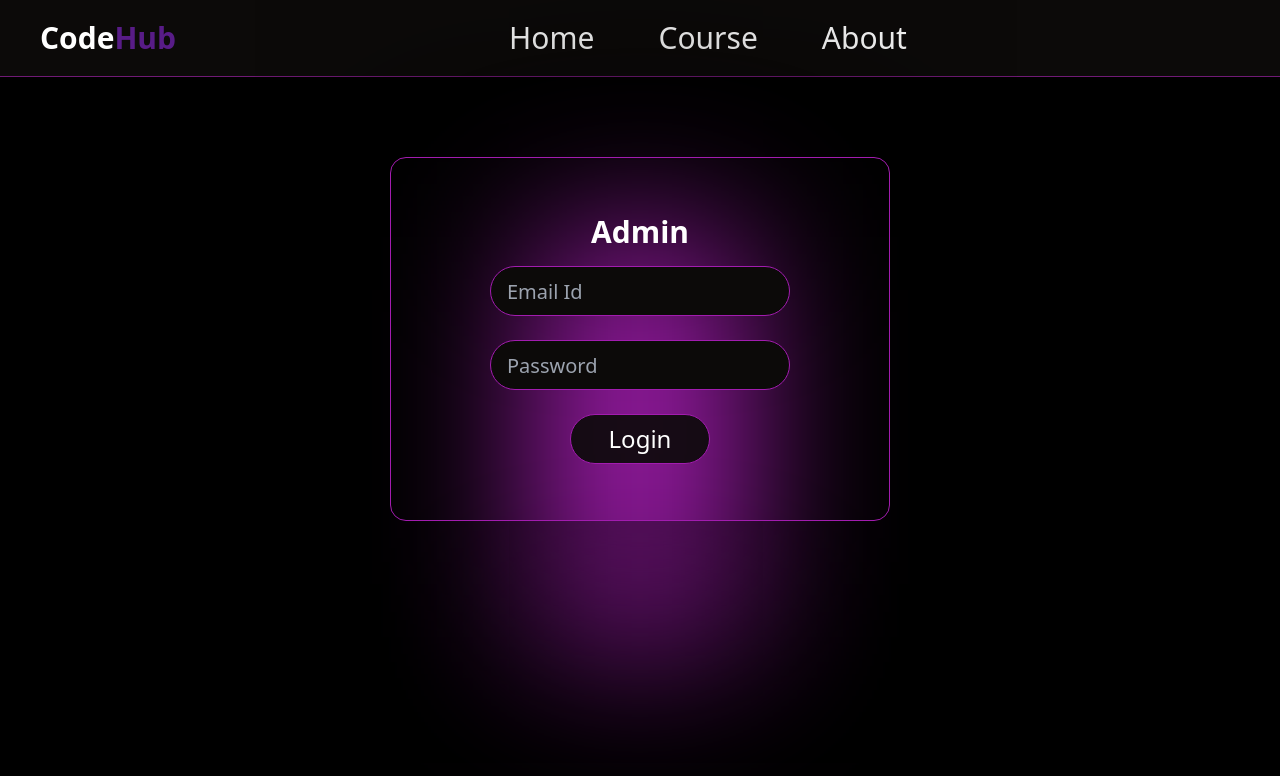
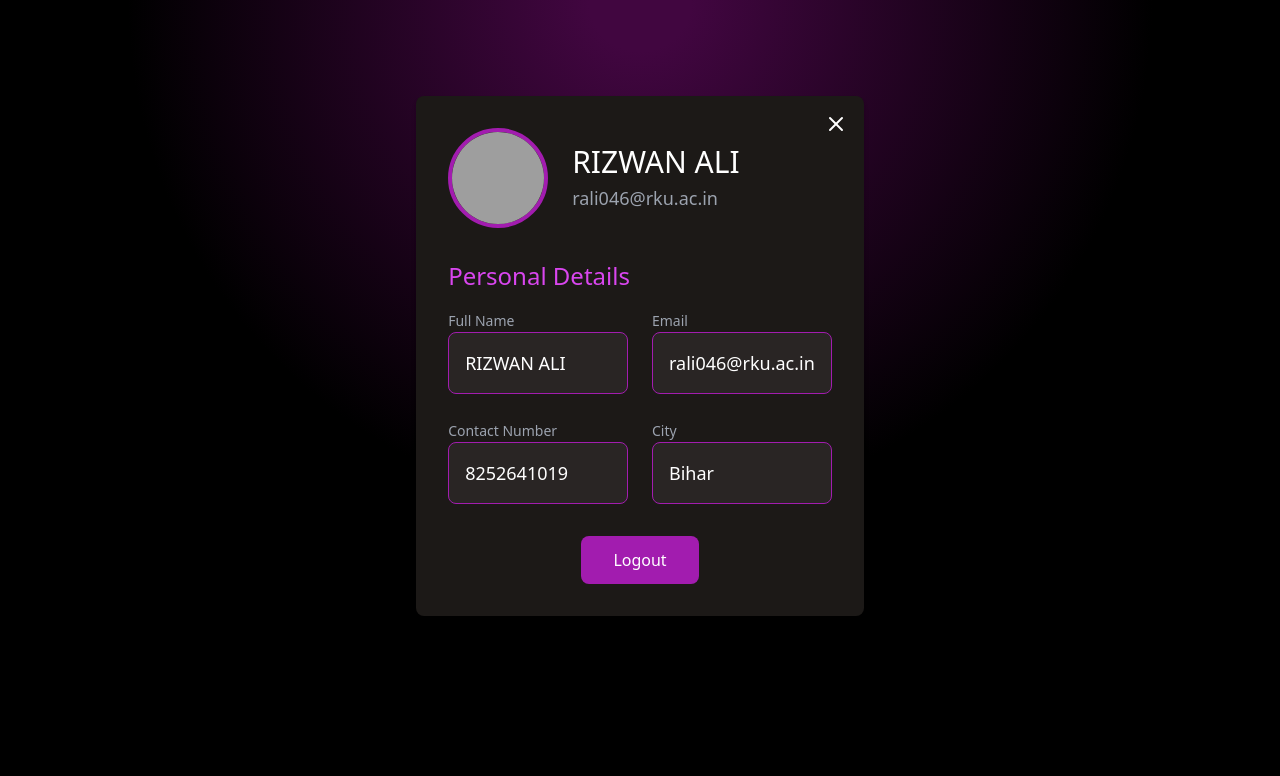
Before and after one commit to yashjaiswal4646/Online-Learning-React-, a React (Vite) app: page / in a window 1280 px wide. Shown: the top 776 px of the page. Built offline with nearby package versions, Linux system fonts and the light colour scheme; grey boxes are pictures that could not be loaded.

Commit message:
Add Profile Page

```diff
--- a/src/App.jsx
+++ b/src/App.jsx
@@ -1,7 +1,7 @@
 // import AppRoutes from "./routes/AppRoutes";
 
 import { BrowserRouter } from "react-router-dom";
-import AdminLogin from "./components/Admin/AdminLogin";
+import Profile from "./pages/Profile";
 
 
 
@@ -14,7 +14,7 @@ function App() {
 
 
    <BrowserRouter>
-     <AdminLogin/>
+     <Profile/>
    </BrowserRouter>
 
   </>
--- /dev/null
+++ b/src/pages/Profile.jsx
@@ -0,0 +1,90 @@
+import React from "react";
+import profile from "/images/profile.png";
+
+function Profile() {
+  return (
+
+    <div
+        className="flex items-center justify-center min-h-screen px-6 text-white"
+        style={{
+          background:
+            "radial-gradient(circle at top center, #410640 5%, #000000 50%)",
+        }}
+      >
+    <main className="min-h-screen py-12 ">
+
+      {/* Profile Section */}
+      <section className="relative max-w-[800px] mx-auto mt-12 bg-stone-900 p-8 rounded-lg shadow-md">
+
+        {/* Cross button */}
+        <button
+          className="absolute text-white transition bg-transparent rounded-full top-4 right-4 hover:text-red-500"
+          onClick={() => console.log("Close button clicked")} // Add functionality here
+        >
+          <svg xmlns="http://www.w3.org/2000/svg" className="w-6 h-6" viewBox="0 0 24 24" fill="none" stroke="currentColor" strokeWidth="2" strokeLinecap="round" strokeLinejoin="round">
+            <line x1="18" y1="6" x2="6" y2="18" />
+            <line x1="6" y1="6" x2="18" y2="18" />
+          </svg>
+        </button>
+
+        {/* Profile Info */}
+        <div className="flex items-center gap-6">
+          <img
+            src={profile}
+            alt="Profile"
+            className="w-[100px] h-[100px] rounded-full border-4 border-fuchsia-700"
+          />
+          <div className="text-white">
+            <h2 className="text-3xl">RIZWAN ALI</h2>
+            <p className="mt-1 text-lg text-gray-400">rali046@rku.ac.in</p>
+          </div>
+        </div>
+
+        {/* Personal Details */}
+        <div className="mt-8">
+          <h3 className="text-2xl text-fuchsia-500">Personal Details</h3>
+          <div className="grid grid-cols-2 gap-6 mt-4 text-white">
+
+            <div>
+              <label className="text-sm text-gray-400">Full Name</label>
+              <div className="p-4 text-lg border rounded-lg bg-stone-800 border-fuchsia-700">
+                RIZWAN ALI
+              </div>
+            </div>
+
+            <div>
+              <label className="text-sm text-gray-400">Email</label>
+              <div className="p-4 text-lg border rounded-lg bg-stone-800 border-fuchsia-700">
+                rali046@rku.ac.in
+              </div>
+            </div>
+
+            <div>
+              <label className="text-sm text-gray-400">Contact Number</label>
+              <div className="p-4 text-lg border rounded-lg bg-stone-800 border-fuchsia-700">
+                8252641019
+              </div>
+            </div>
+
+            <div>
+              <label className="text-sm text-gray-400">City</label>
+              <div className="p-4 text-lg border rounded-lg bg-stone-800 border-fuchsia-700">
+                Bihar
+              </div>
+            </div>
+          </div>
+        </div>
+
+        {/* Logout Button */}
+        <div className="mt-8 text-center">
+          <button className="px-8 py-3 text-white transition rounded-lg bg-fuchsia-700 hover:bg-fuchsia-600">
+            Logout
+          </button>
+        </div>
+      </section>
+    </main>
+    </div>
+  );
+}
+
+export default Profile;
```
